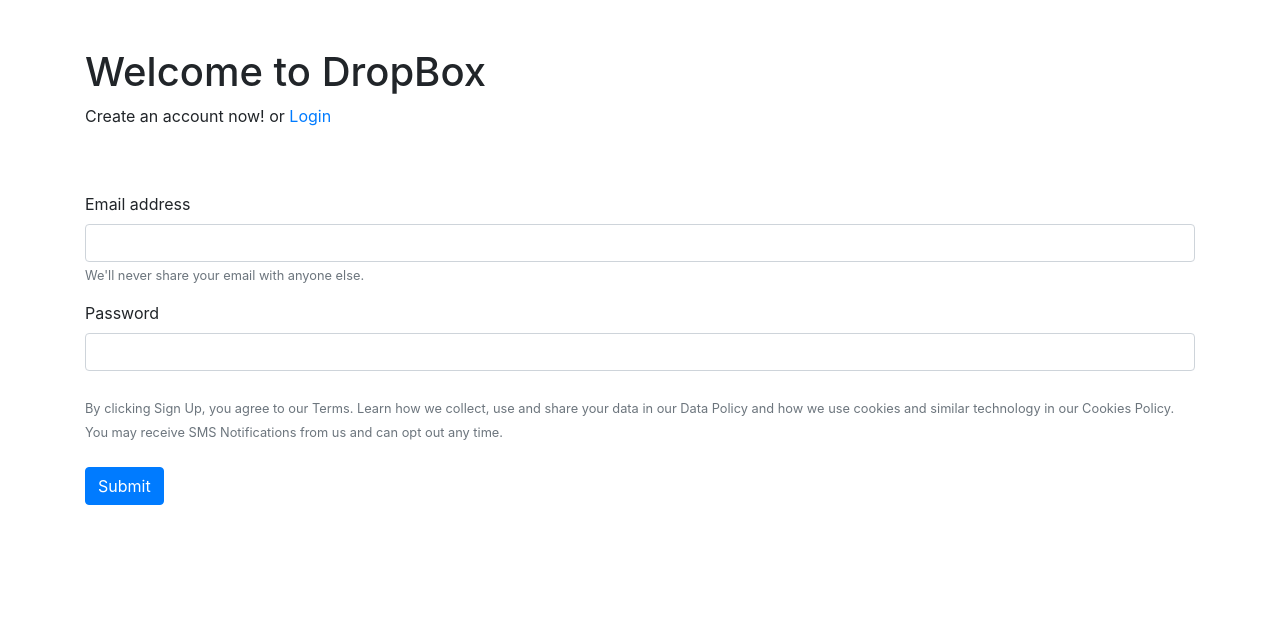
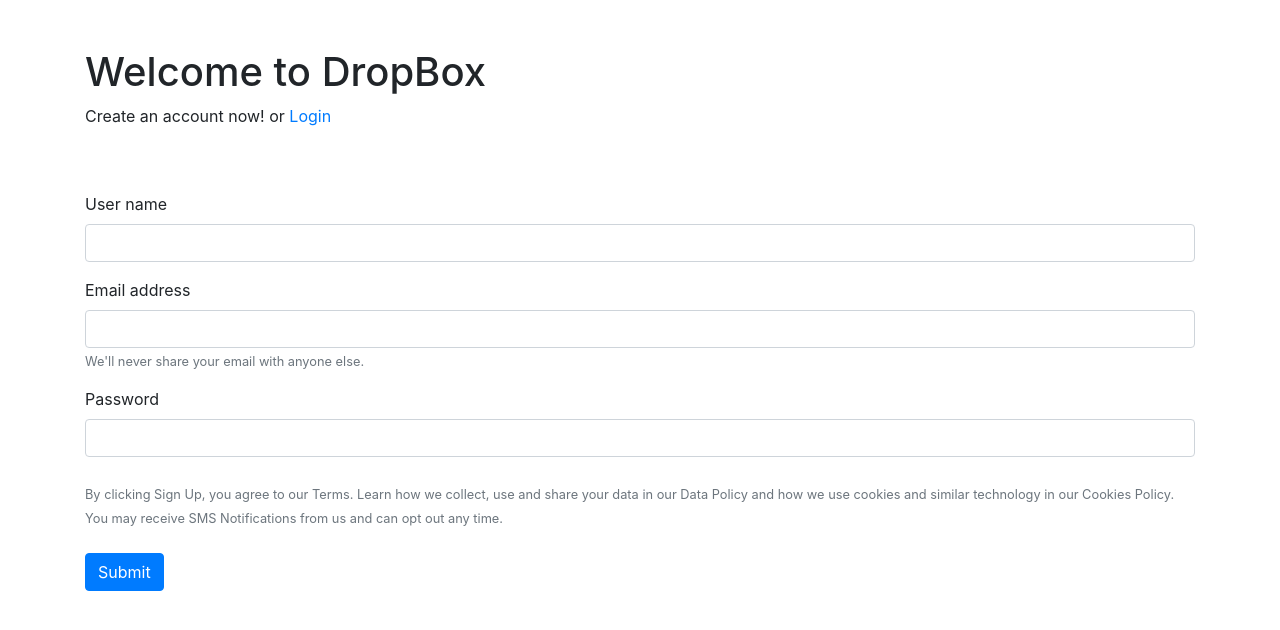
Before and after one commit to benslamahassen/DropBox, a Symfony app: template templates/index.html.twig in a window 1280 px wide. Shown: the top 630 px of the page. Run offline with Twig, Linux system fonts and the light colour scheme; the template is opened without the code that fills it, so the values that code supplies are empty; some libraries are stand-ins or nearby versions.

Commit message:
Add username to create user from

```diff
--- a/templates/index.html.twig
+++ b/templates/index.html.twig
@@ -16,13 +16,17 @@
         </div>
         <form method="POST" action="{{ path('create_user') }}">
             <div class="form-group">
+                <label for="username">User name</label>
+                <input type="text" name="username" class="form-control" id="username" required>
+            </div>
+            <div class="form-group">
                 <label for="email">Email address</label>
-                <input type="email" class="form-control" id="email" aria-describedby="emailHelp">
+                <input type="email" name="email" class="form-control" id="email" aria-describedby="emailHelp" required>
                 <small id="emailHelp" class="form-text text-muted">We'll never share your email with anyone else.</small>
             </div>
             <div class="form-group">
                 <label for="password">Password</label>
-                <input type="password" class="form-control" id="password">
+                <input type="password" name="password" class="form-control" id="password" required>
             </div>
             <div class="text-muted my-4">
                 <small>
```
